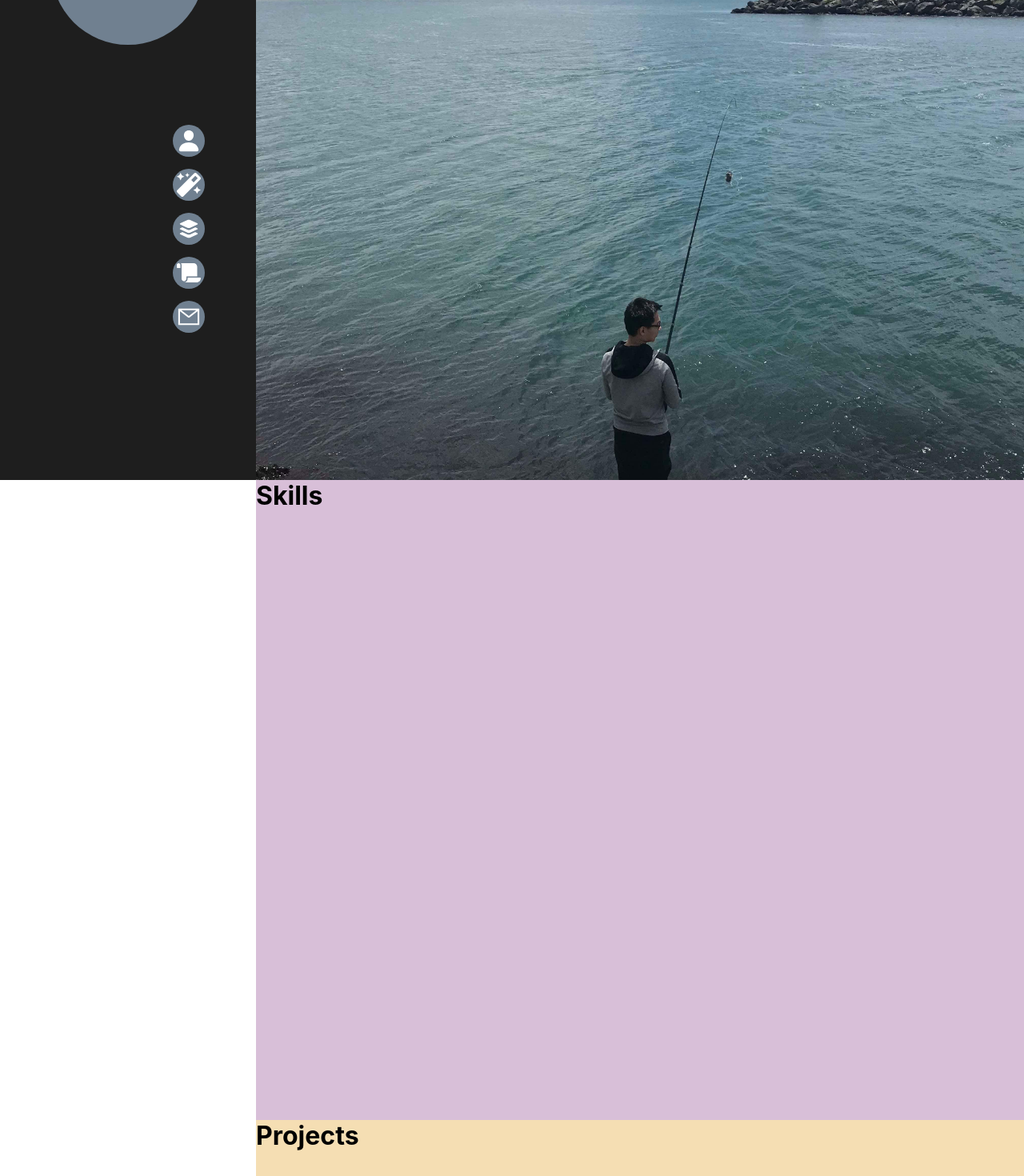
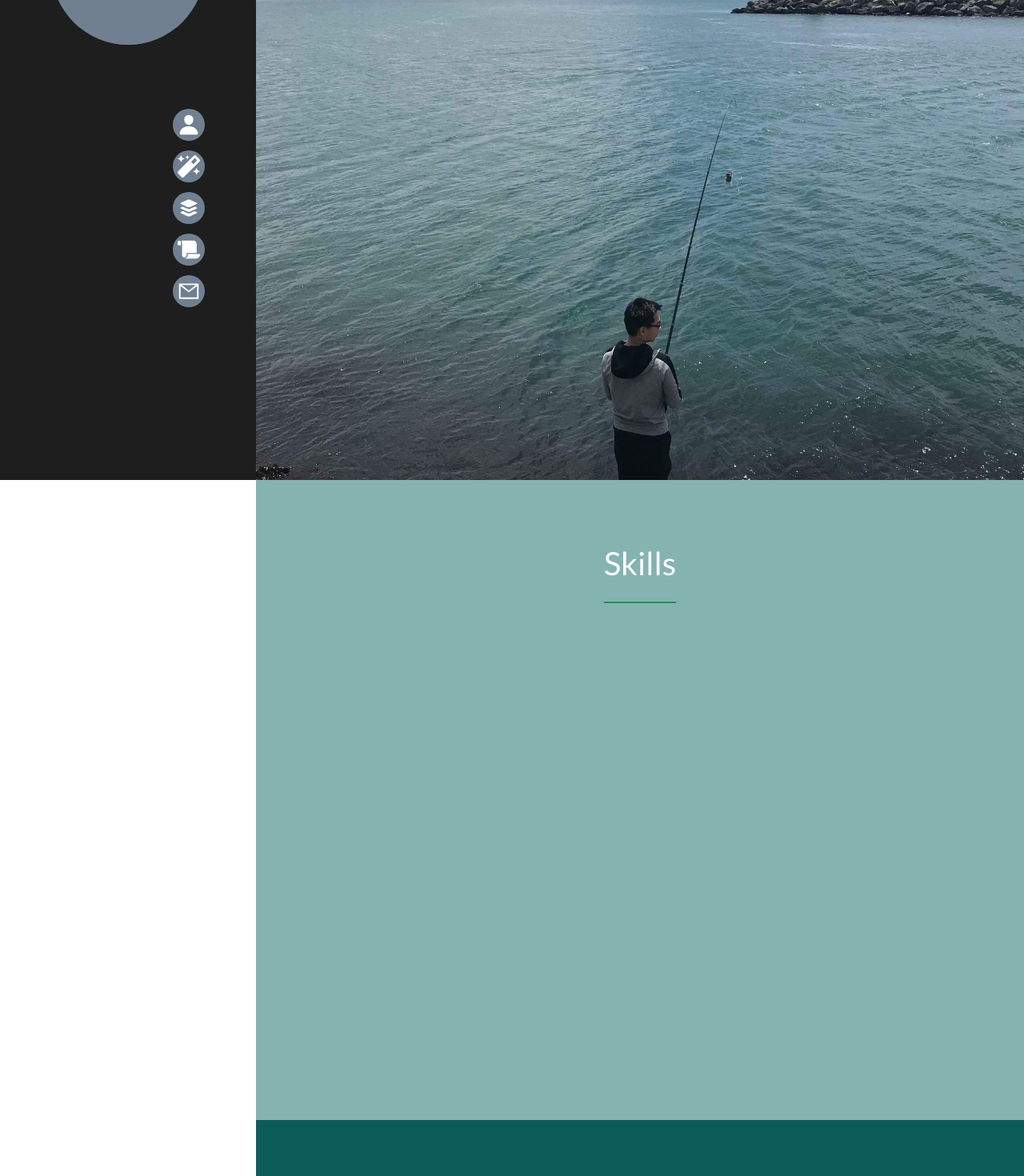
Before and after one commit to PotatoAim11518/portfolio, a React (Create React App) app: page / in a window 1280 px wide. Shown: the part 200-1670 px from the top of the page at 80% size. Built offline with nearby package versions, Linux system fonts and the light colour scheme.

Commit message:
style sections

```diff
--- a/public/index.html
+++ b/public/index.html
@@ -7,7 +7,7 @@
     <meta name="theme-color" content="#000000" />
     <meta
       name="description"
-      content="Web site created using create-react-app"
+      content="Created by Wilson Huang using create-react-app. Styled with care using CSS."
     />
     <link rel="apple-touch-icon" href="%PUBLIC_URL%/logo192.png" />
     <!--
@@ -24,20 +24,13 @@
       work correctly both with client-side routing and a non-root public URL.
       Learn how to configure a non-root public URL by running `npm run build`.
     -->
-    <title>React App</title>
+    <link rel="preconnect" href="https://fonts.googleapis.com">
+    <link rel="preconnect" href="https://fonts.gstatic.com" crossorigin>
+    <link href="https://fonts.googleapis.com/css2?family=Lato&family=Open+Sans&display=swap" rel="stylesheet">
+    <title>Wilson Huang | Portfolio</title>
   </head>
   <body>
     <noscript>You need to enable JavaScript to run this app.</noscript>
     <div id="root"></div>
-    <!--
-      This HTML file is a template.
-      If you open it directly in the browser, you will see an empty page.
-
-      You can add webfonts, meta tags, or analytics to this file.
-      The build step will place the bundled scripts into the <body> tag.
-
-      To begin the development, run `npm start` or `yarn start`.
-      To create a production bundle, use `npm run build` or `yarn build`.
-    -->
   </body>
 </html>
--- a/src/components/homepage/homepage.module.css
+++ b/src/components/homepage/homepage.module.css
@@ -5,11 +5,28 @@
 
 }
 
-
 .section {
+  display: flex;
+  flex-direction: column;
+  justify-content: flex-start;
+  align-items: center;
+  font-family: 'Open Sans', sans-serif;
+  color: #D1DECE;
+  font-size: 2.5vh;
   height: 100vh;
   width: 100%;
   /* border: 1px solid black; */
+}
+
+.sectionLabel {
+  font-family: 'Lato', sans-serif;
+  color: white;
+  font-size: 5vh;
+  font-weight: 200;
+  text-align: center;
+  padding-top: 10vh;
+  padding-bottom: 3vh;
+  border-bottom: 2px solid seagreen;
 }
 
 .about {
@@ -24,14 +41,14 @@
   background-position: center;
 }
 .skills {
-  background-color:thistle;
+  background-color:#85B3B0;
 }
 .projects {
-  background-color:wheat;
+  background-color:#0E5C5A;
 }
 .resume {
-  background-color:lightskyblue;
+  background-color:#143D3E;
 }
 .contact {
-  background-color:darkseagreen;
+  background-color:#0b2020;
 }
--- a/src/components/homepage/index.js
+++ b/src/components/homepage/index.js
@@ -7,16 +7,16 @@ const Homepage = () => {
       <div className={`${styles.section} ${styles.about}`} id="aboutme">
       </div>
       <div className={`${styles.section} ${styles.skills}`} id="skills">
-        <h1>Skills</h1>
+        <h1 className={styles.sectionLabel}>Skills</h1>
       </div>
       <div className={`${styles.section} ${styles.projects}`} id="projects">
-        <h1>Projects</h1>
+        <h1 className={styles.sectionLabel}>Projects</h1>
       </div>
       <div className={`${styles.section} ${styles.resume}`} id="resume">
-        <h1>Resume</h1>
+        <h1 className={styles.sectionLabel}>Résumé</h1>
       </div>
       <div className={`${styles.section} ${styles.contact}`} id="contactme">
-        <h1>Contact</h1>
+        <h1 className={styles.sectionLabel}>Contact</h1>
       </div>
     </div>
   );
--- a/src/components/navbar/index.js
+++ b/src/components/navbar/index.js
@@ -13,23 +13,23 @@ const NavBar = () => {
 
       </div>
       <div className={styles.navLinks}>
-        <NavHashLink className={styles.navLink} to="#aboutme"
+        <NavHashLink className={styles.navLink} activeClassName={styles.navLinkActive} to="#aboutme"
           title="Hi, I'm Wilson.">
           <IoPerson/>
         </NavHashLink>
-        <NavHashLink className={styles.navLink} to="#skills"
+        <NavHashLink className={styles.navLink} activeClassName={styles.navLinkActive} to="#skills"
           title="Here are some things I can do.">
           <FaMagic/>
         </NavHashLink>
-        <NavHashLink className={styles.navLink} to="#projects"
+        <NavHashLink className={styles.navLink} activeClassName={styles.navLinkActive} to="#projects"
           title="Here's what I've built.">
           <IoIosApps/>
         </NavHashLink>
-        <NavHashLink className={styles.navLink} to="#resume"
+        <NavHashLink className={styles.navLink} activeClassName={styles.navLinkActive} to="#resume"
           title="Some quick details about me.">
           <FaScroll/>
         </NavHashLink>
-        <NavHashLink className={styles.navLink} to="#contactme"
+        <NavHashLink className={styles.navLink} activeClassName={styles.navLinkActive} to="#contactme"
           title="Don't be afraid to reach out!">
           <AiOutlineMail/>
         </NavHashLink>
--- a/src/components/navbar/navbar.module.css
+++ b/src/components/navbar/navbar.module.css
@@ -4,7 +4,7 @@
   width: 25%;
   display: flex;
   flex-direction: column;
-  gap: 100px;
+  gap: 10vh;
   justify-content: flex-start;
   padding-top: 5%;
   align-items: center;
@@ -17,7 +17,7 @@
   align-items: flex-end;
   justify-content: center;
   width: 60%;
-  gap: 15px;
+  gap: 1.5vh;
 }
 
 .navLink {
@@ -25,7 +25,7 @@
   align-items: center;
   justify-content: center;
   color: white;
-  font-size: 30px;
+  font-size: 3.5vh;
   width: 5vh;
   height: 5vh;
   background-color: slategrey;
@@ -45,31 +45,35 @@
 .navLink:hover::after {
   position: fixed;
   content: "";
-  height: 52px;
-  width: 52px;
+  height: 5.4vh;
+  width: 5.4vh;
   border-radius: 50%;
   border: 2px solid white;
-  transform: scale(1.05);
   animation: lockOn 0.25s;
 }
+
+.navLinkActive {
+
+}
+
 
 @keyframes lockOn {
   0% {
     border: 2px solid white;
-    height: 60px;
-    width: 60px;
+    height: 6.0vh;
+    width: 6.0vh;
     opacity: 0.2;
   }
   33% {
     border: 2px solid white;
-    height: 54px;
-    width: 54px;
+    height: 5.4vh;
+    width: 5.4vh;
     opacity: 0.5;
   }
   100% {
     border: 2px solid white;
-    height: 50px;
-    width: 50px;
+    height: 5.0vh;
+    width: 5.0vh;
     opacity: 1.0;
   }
 }
```
Also changed, not shown: src/components/styles.css (added, +10 -0 lines).
